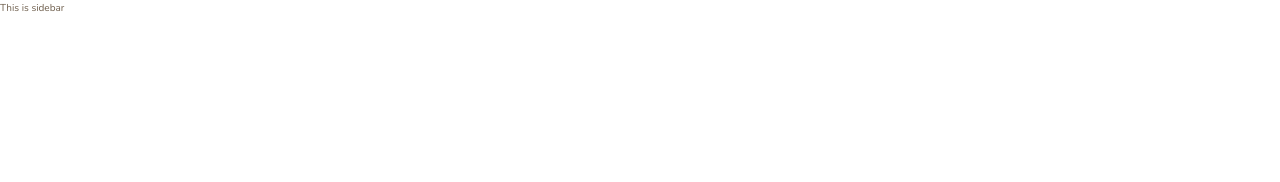
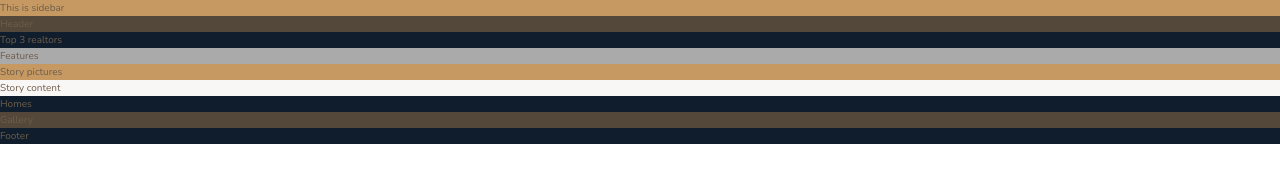
Before and after one commit to francis-mwas/Css-grid-project, a website: page index.html in a window 1280 px wide. Drawn offline with nearby package versions, Linux system fonts and the light colour scheme; files that its build step writes are made by us from their sources.

Commit message:
Finished project setup

```diff
--- a/index.html
+++ b/index.html
@@ -15,5 +15,29 @@
        <div class="sidebar">
            This is sidebar
        </div>
+       <div class="header">
+           Header
+       </div>
+       <div class="realtors">
+           Top 3 realtors
+       </div>
+       <section class="features">
+           Features
+       </section>
+       <div class="story__pictures">
+           Story pictures
+       </div>
+       <div class="story__content">
+           Story content
+       </div>
+       <section class="homes">
+           Homes
+       </section>
+       <section class="gallery">
+           Gallery
+       </section>
+       <footer class="footer">
+           Footer
+       </footer>
     </body>
 </html>
--- a/sass/_features.scss
+++ b/sass/_features.scss
@@ -0,0 +1,3 @@
+.features{
+    background-color: $color-grey-light-2
+}
--- a/sass/_footer.scss
+++ b/sass/_footer.scss
@@ -0,0 +1,3 @@
+.footer{
+      background-color: $color-secondary
+}
--- a/sass/_gallery.scss
+++ b/sass/_gallery.scss
@@ -0,0 +1,3 @@
+.gallery{
+      background-color: $color-grey-dark-1;
+}
--- a/sass/_header.scss
+++ b/sass/_header.scss
@@ -0,0 +1,3 @@
+.header{
+    background-color: $color-grey-dark-1
+}
--- a/sass/_homes.scss
+++ b/sass/_homes.scss
@@ -0,0 +1,3 @@
+.homes{
+     background-color: $color-secondary
+}
--- a/sass/_realtors.scss
+++ b/sass/_realtors.scss
@@ -0,0 +1,3 @@
+.realtors{
+    background-color: $color-secondary;
+}
--- a/sass/_sidebar.scss
+++ b/sass/_sidebar.scss
@@ -0,0 +1,3 @@
+.sidebar{
+    background-color: $color-primary;
+}
--- a/sass/_story.scss
+++ b/sass/_story.scss
@@ -0,0 +1,8 @@
+.story{
+    &__pictures{
+        background-color: $color-primary
+    }
+     &__content{
+        background-color: $color-grey-light-1;
+    }
+}
```
Also changed, not shown: css/style.css (added).
